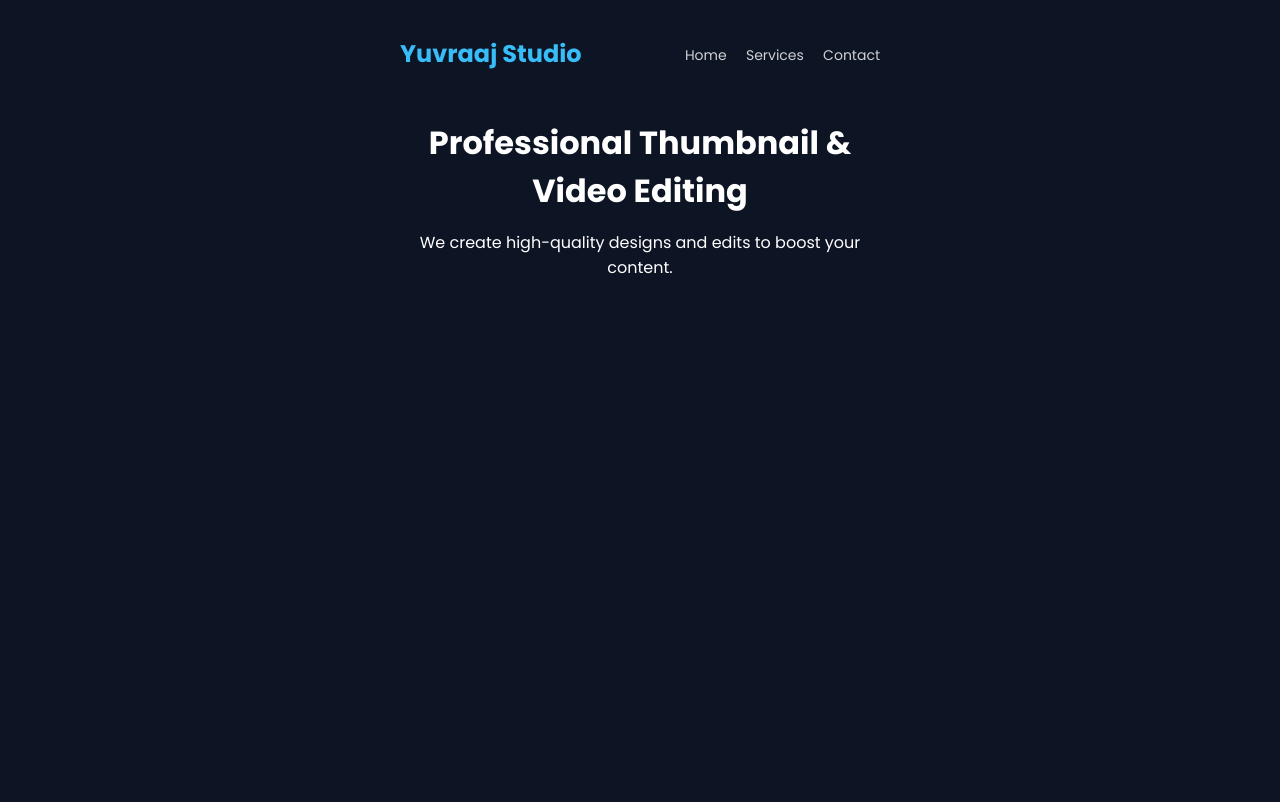
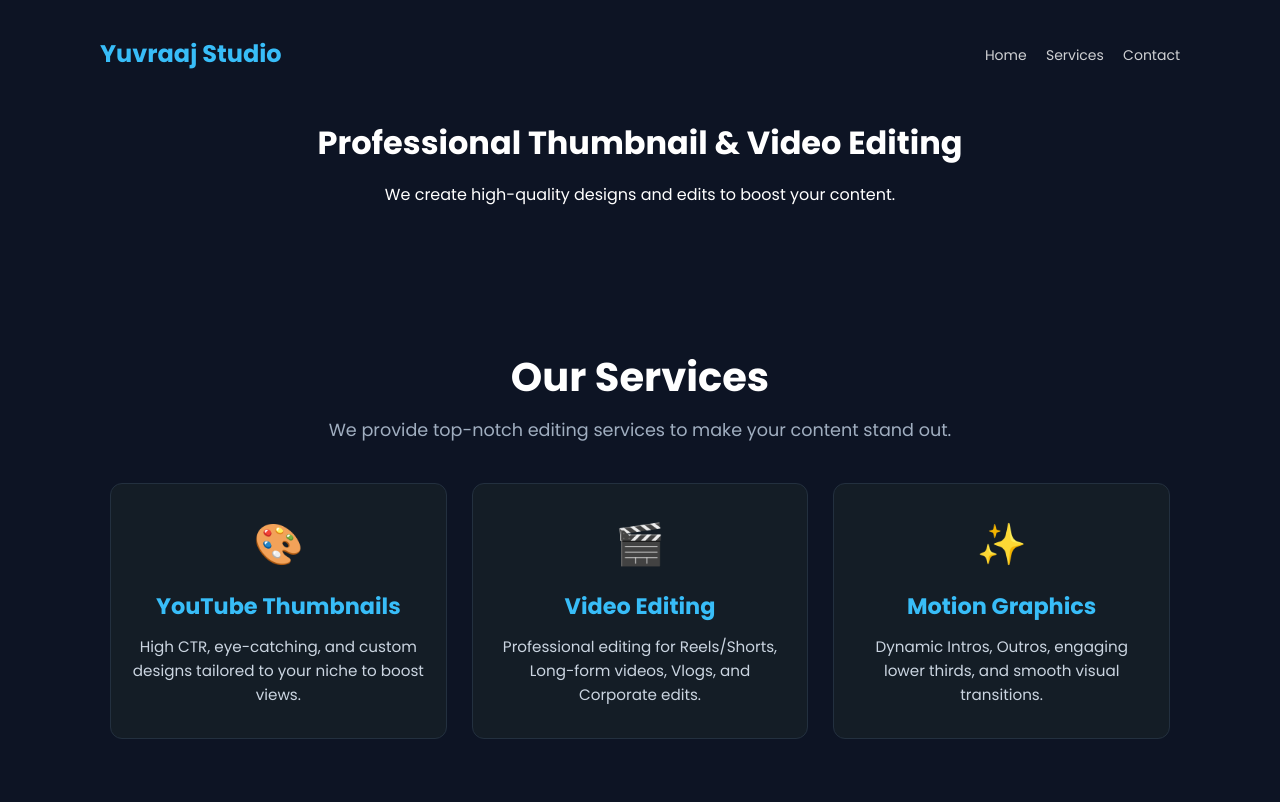
Before and after one commit to yuvraajs796-art/my-studio, a plain HTML site: page index.html in a window 1280 px wide. Drawn offline with Linux system fonts and the light colour scheme.

Commit message:
Update index.html

```diff
--- a/index.html
+++ b/index.html
@@ -66,16 +66,104 @@
     <header>
         <div class="logo">Yuvraaj Studio</div>
         <nav>
-            <a href="#">Home</a>
-            <a href="#">Services</a>
-            <a href="#">Contact</a>
+            <a href="#home">Home</a>
+            <a href="#services">Services</a>
+            <a href="#contact">Contact</a>
         </nav>
     </header>
 
-    <div class="hero">
+    <div class="hero" id="home">
         <h1>Professional Thumbnail & Video Editing</h1>
         <p>We create high-quality designs and edits to boost your content.</p>
     </div>
 
+    <section id="services" class="services-section">
+        <div class="container">
+            <h2 class="section-title">Our Services</h2>
+            <p class="section-subtitle">We provide top-notch editing services to make your content stand out.</p>
+
+            <div class="services-grid">
+                <div class="service-card">
+                    <div class="service-icon">🎨</div>
+                    <h3>YouTube Thumbnails</h3>
+                    <p>High CTR, eye-catching, and custom designs tailored to your niche to boost views.</p>
+                </div>
+
+                <div class="service-card">
+                    <div class="service-icon">🎬</div>
+                    <h3>Video Editing</h3>
+                    <p>Professional editing for Reels/Shorts, Long-form videos, Vlogs, and Corporate edits.</p>
+                </div>
+
+                <div class="service-card">
+                    <div class="service-icon">✨</div>
+                    <h3>Motion Graphics</h3>
+                    <p>Dynamic Intros, Outros, engaging lower thirds, and smooth visual transitions.</p>
+                </div>
+            </div>
+        </div>
+    </section>
+
+    <style>
+        header {
+            max-width: 1100px !important; /* Header ko poore page par failane ke liye */
+        }
+        .hero {
+            max-width: 800px !important; /* Hero section ko thoda bada karne ke liye */
+        }
+        .services-section {
+            width: 100%;
+            max-width: 1100px;
+            padding: 60px 20px;
+            margin-top: 40px;
+            text-align: center;
+        }
+        .section-title {
+            font-size: 2.5rem;
+            margin-bottom: 10px;
+            font-weight: 700;
+        }
+        .section-subtitle {
+            font-size: 1.1rem;
+            color: #a0aec0;
+            margin-bottom: 40px;
+        }
+        .services-grid {
+            display: grid;
+            grid-template-columns: repeat(auto-fit, minmax(280px, 1fr));
+            gap: 25px;
+            width: 100%;
+        }
+        .service-card {
+            background-color: #141d26; /* Body se thoda alag dark color */
+            padding: 30px 20px;
+            border-radius: 12px;
+            border: 1px solid #23303f;
+            transition: transform 0.3s ease;
+        }
+        .service-card:hover {
+            transform: translateY(-5px);
+        }
+        .service-icon {
+            font-size: 2.5rem;
+            margin-bottom: 15px;
+        }
+        .service-card h3 {
+            font-size: 1.4rem;
+            margin-bottom: 12px;
+            color: #38bdf8;
+        }
+        .service-card p {
+            font-size: 0.95rem;
+            color: #cbd5e1;
+            line-height: 1.6;
+        }
+        @media (max-width: 768px) {
+            .services-grid {
+                grid-template-columns: 1fr;
+            }
+        }
+    </style>
+
 </body>
 </html>
```
